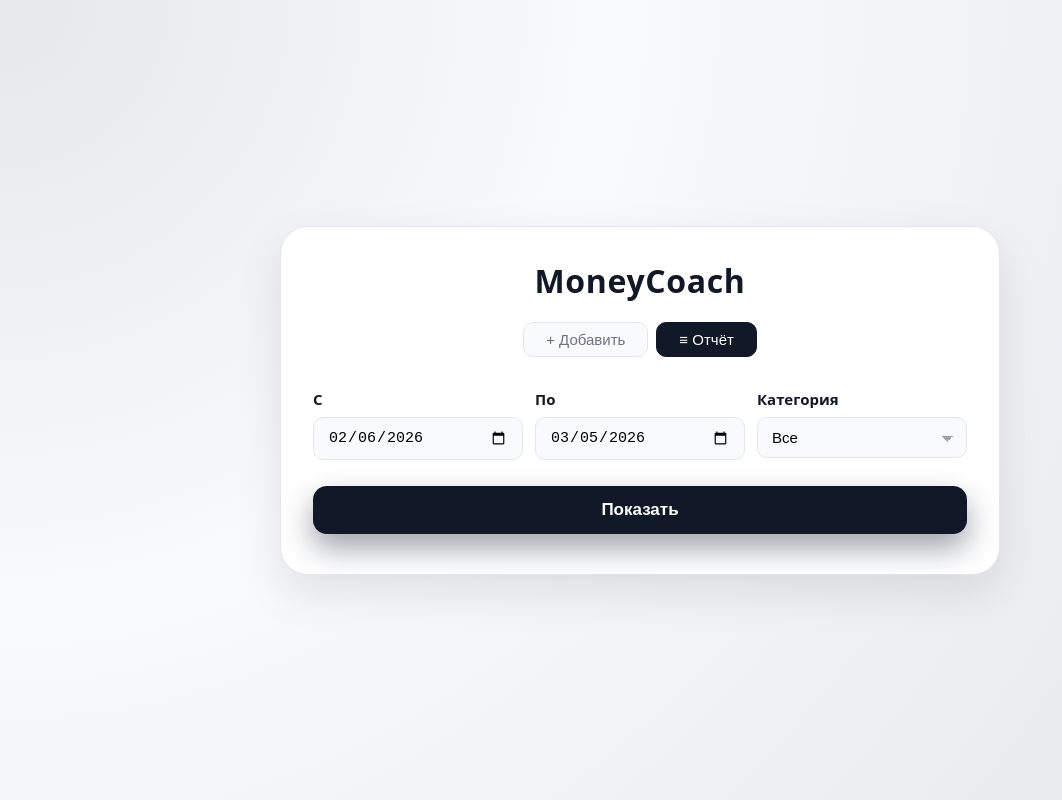
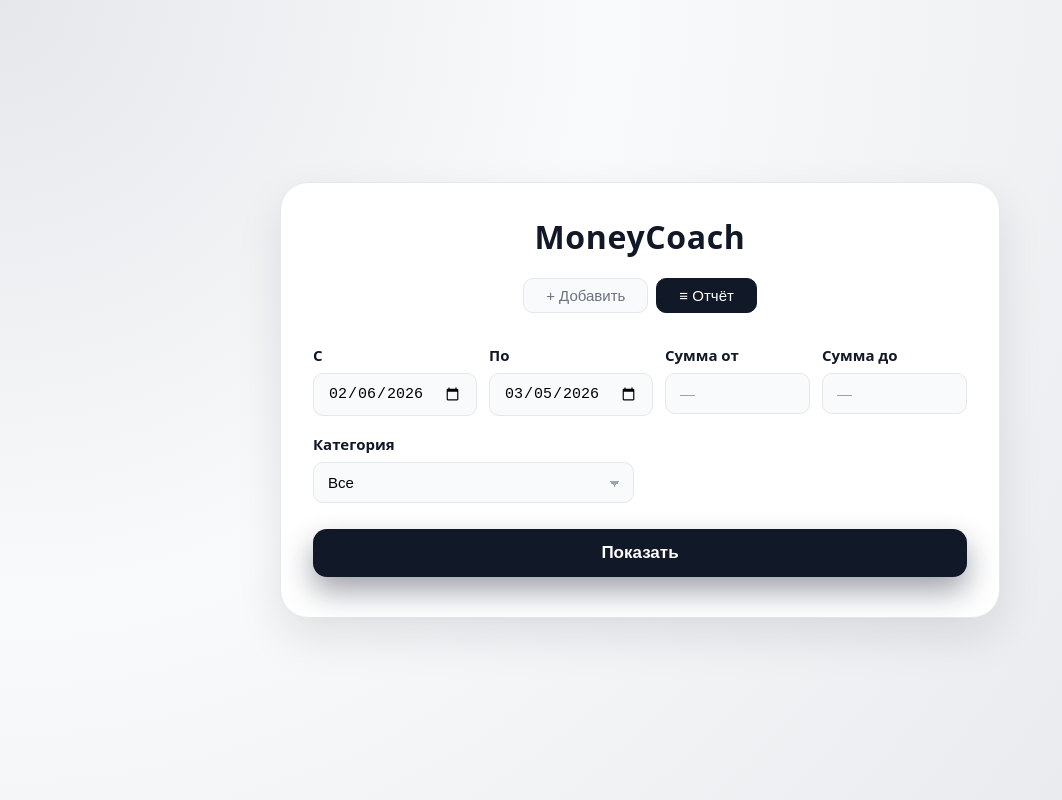
Before and after one commit to ilyaskalkin/vibe-web, a React (Vite) app: page / in a window 1280 px wide. Both pictures are taken after a click on the button "≡ Отчёт". Shown: the whole page, without its empty margins (0-1062 px from the left). Built offline with nearby package versions, Linux system fonts and the light colour scheme.

Commit message:
добавил фильтр по сумме от/до, переверстал фильтры в два ряда
Co-Authored-By: Claude Sonnet 4.6 <noreply@anthropic.com>

```diff
--- a/src/App.tsx
+++ b/src/App.tsx
@@ -227,6 +227,8 @@ const Report: React.FC = () => {
   const [rows, setRows] = useState<Operation[] | null>(null);
   const [loading, setLoading] = useState(false);
   const [error, setError] = useState<string | null>(null);
+  const [amountFrom, setAmountFrom] = useState<string>("");
+  const [amountTo, setAmountTo] = useState<string>("");
   const [sortField, setSortField] = useState<"date" | "amount">("date");
   const [sortDir, setSortDir] = useState<"asc" | "desc">("asc");
 
@@ -260,8 +262,16 @@ const Report: React.FC = () => {
     }
   };
 
-  const sortedRows = rows
-    ? [...rows].sort((a, b) => {
+  const filteredRows = rows
+    ? rows.filter((r) => {
+        const af = amountFrom !== "" ? r.amount >= parseFloat(amountFrom) : true;
+        const at = amountTo !== "" ? r.amount <= parseFloat(amountTo) : true;
+        return af && at;
+      })
+    : null;
+
+  const sortedRows = filteredRows
+    ? [...filteredRows].sort((a, b) => {
         const dir = sortDir === "asc" ? 1 : -1;
         if (sortField === "amount") return (a.amount - b.amount) * dir;
         const da = a.date ?? "";
@@ -270,11 +280,11 @@ const Report: React.FC = () => {
       })
     : null;
 
-  const total = rows?.reduce((sum, r) => sum + r.amount, 0) ?? 0;
+  const total = filteredRows?.reduce((sum, r) => sum + r.amount, 0) ?? 0;
 
   return (
     <div className="report">
-      <div className="filter-row">
+      <div className="filter-row filter-row--4">
         <div className="field">
           <label className="label">С</label>
           <input
@@ -293,6 +303,30 @@ const Report: React.FC = () => {
             onChange={(e) => setTo(e.target.value)}
           />
         </div>
+        <div className="field">
+          <label className="label">Сумма от</label>
+          <input
+            type="number"
+            step="0.01"
+            className="input"
+            placeholder="—"
+            value={amountFrom}
+            onChange={(e) => setAmountFrom(e.target.value)}
+          />
+        </div>
+        <div className="field">
+          <label className="label">Сумма до</label>
+          <input
+            type="number"
+            step="0.01"
+            className="input"
+            placeholder="—"
+            value={amountTo}
+            onChange={(e) => setAmountTo(e.target.value)}
+          />
+        </div>
+      </div>
+      <div className="filter-row filter-row--1">
         <div className="field">
           <label className="label">Категория</label>
           <select
--- a/src/styles.css
+++ b/src/styles.css
@@ -198,8 +198,15 @@ body {
 
 .filter-row {
   display: grid;
-  grid-template-columns: 1fr 1fr 1fr;
   gap: 12px;
+}
+
+.filter-row--4 {
+  grid-template-columns: 1fr 1fr 1fr 1fr;
+}
+
+.filter-row--1 {
+  grid-template-columns: 1fr 1fr;
 }
 
 .report-empty {
@@ -309,7 +316,8 @@ body {
     font-size: 26px;
   }
 
-  .filter-row {
-    grid-template-columns: 1fr;
+  .filter-row--4,
+  .filter-row--1 {
+    grid-template-columns: 1fr 1fr;
   }
 }
```
